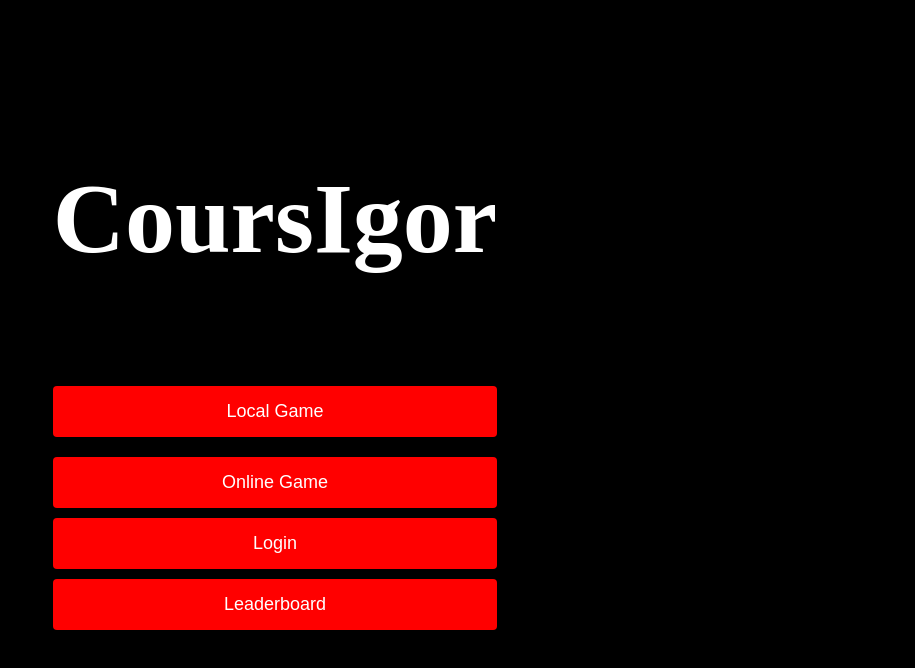
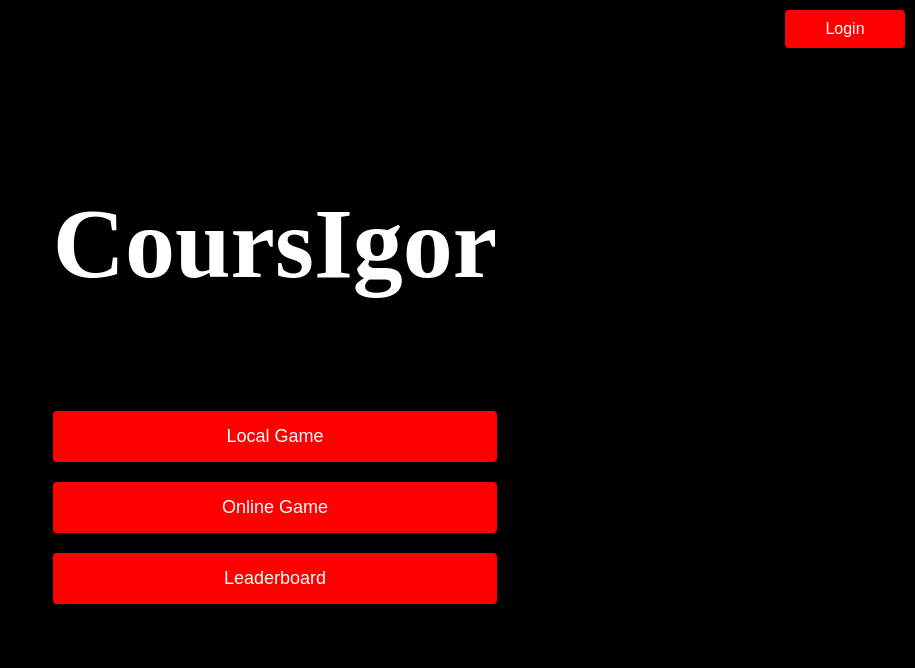
Before and after one commit to PolytechNS/ps8-24-coursigor, a website: page front/index.html in a window 1280 px wide. Shown: the whole page, without its empty margins (365-1280 px from the left). Drawn offline with nearby package versions, Linux system fonts and the light colour scheme.

Commit message:
change css and position login/disconnect + delete show cookies btn

```diff
--- a/front/index.css
+++ b/front/index.css
@@ -32,26 +32,6 @@ body {
 .btn {
     margin: 10px auto; /* Centre les boutons horizontalement */
     display: block;
-}
-
-.btn:not(:last-child) {
-    margin-bottom: 10px; /* Ajouter de l'espace entre chaque bouton */
-}
-
-#disconnect,
-#leaderboard {
-    margin: 10px auto; /* Centre les boutons de déconnexion et de tableau de bord horizontalement */
-    display: block;
-}
-
-#disconnect {
-    position: relative; /* Positionnement relatif pour le bouton de déconnexion */
-}
-
-.btn,
-#disconnect,
-#leaderboard,
-#loginButton {
     width: 100%;
     background-color: #ff0000;
     color: #fff;
@@ -65,9 +45,40 @@ body {
     font-size: 18px;
 }
 
-.btn:hover,
-#disconnect:hover,
-#leaderboard:hover,
-#loginButton:hover {
-    background-color: #b90000;
+.btn:not(:last-child) {
+    margin-bottom: 10px; /* Ajouter de l'espace entre chaque bouton */
 }
+
+.login-wrapper {
+    position: absolute;
+    top: 10px;
+    right: 10px;
+}
+
+.login-wrapper .login-button,
+.login-wrapper #disconnect {
+    display: block;
+    width: 120px;
+    margin-bottom: 10px;
+    padding: 10px 20px;
+    font-size: 16px;
+    background-color: #ff0000; /* conserve la même couleur de fond */
+    color: #fff; /* conserve la même couleur de texte */
+    border: none;
+    border-radius: 4px;
+    cursor: pointer;
+    transition: background-color 0.3s;
+}
+
+.login-wrapper .login-button:hover,
+.login-wrapper #disconnect:hover {
+    background-color: #b90000; /* effet hover */
+}
+
+#disconnect {
+    display: none; /* Par défaut, le bouton Disconnect est caché */
+}
+
+#disconnect.show {
+    display: block; /* Le bouton Disconnect est affiché lorsque nécessaire */
+}
--- a/front/index.html
+++ b/front/index.html
@@ -17,9 +17,11 @@
         <button class="btn" onclick="localGame()">Local Game</button>
         <button class="btn" onclick="onlineGame()">Online Game</button>
         <button id="online1v1Button" class="btn" onclick="redirectToOnline1v1()">Online 1v1</button>
-        <button id="loginButton" class="login-button" onclick="connect()">Login</button>
+        <div class="login-wrapper">
+            <button id="loginButton" class="login-button" onclick="connect()">Login</button>
+            <button id="disconnect" class="btn" onclick="disconnect()">Disconnect</button>
+        </div>
         <button id="leaderboard" class="btn" onclick="redirectToLeaderboard()">Leaderboard</button>
-        <button id="disconnect" class="btn" onclick="disconnect()">Disconnect</button>
     </div>
 </div>
 </body>
```
Also changed, not shown: front/Register/Register.html (+0 -1 lines).
